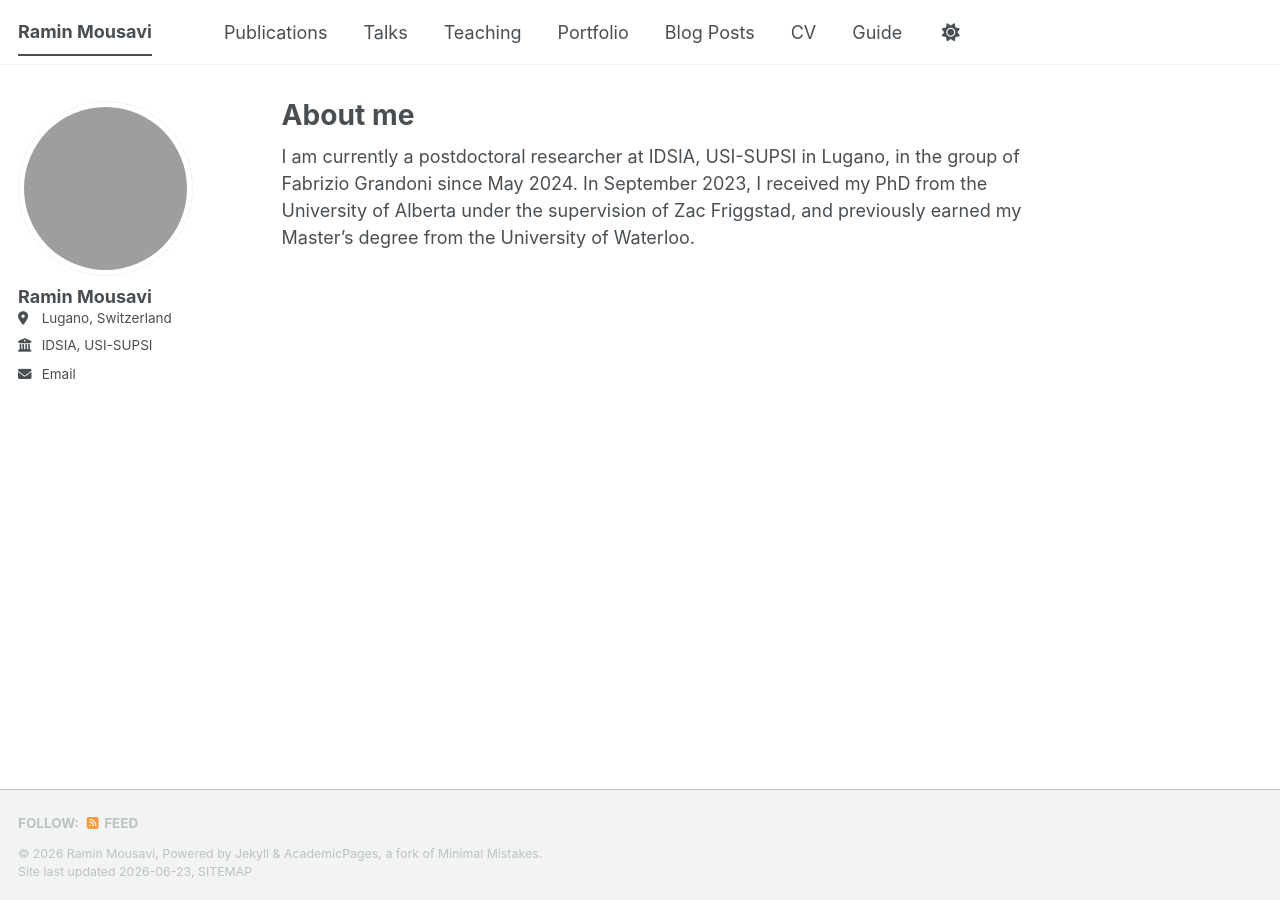
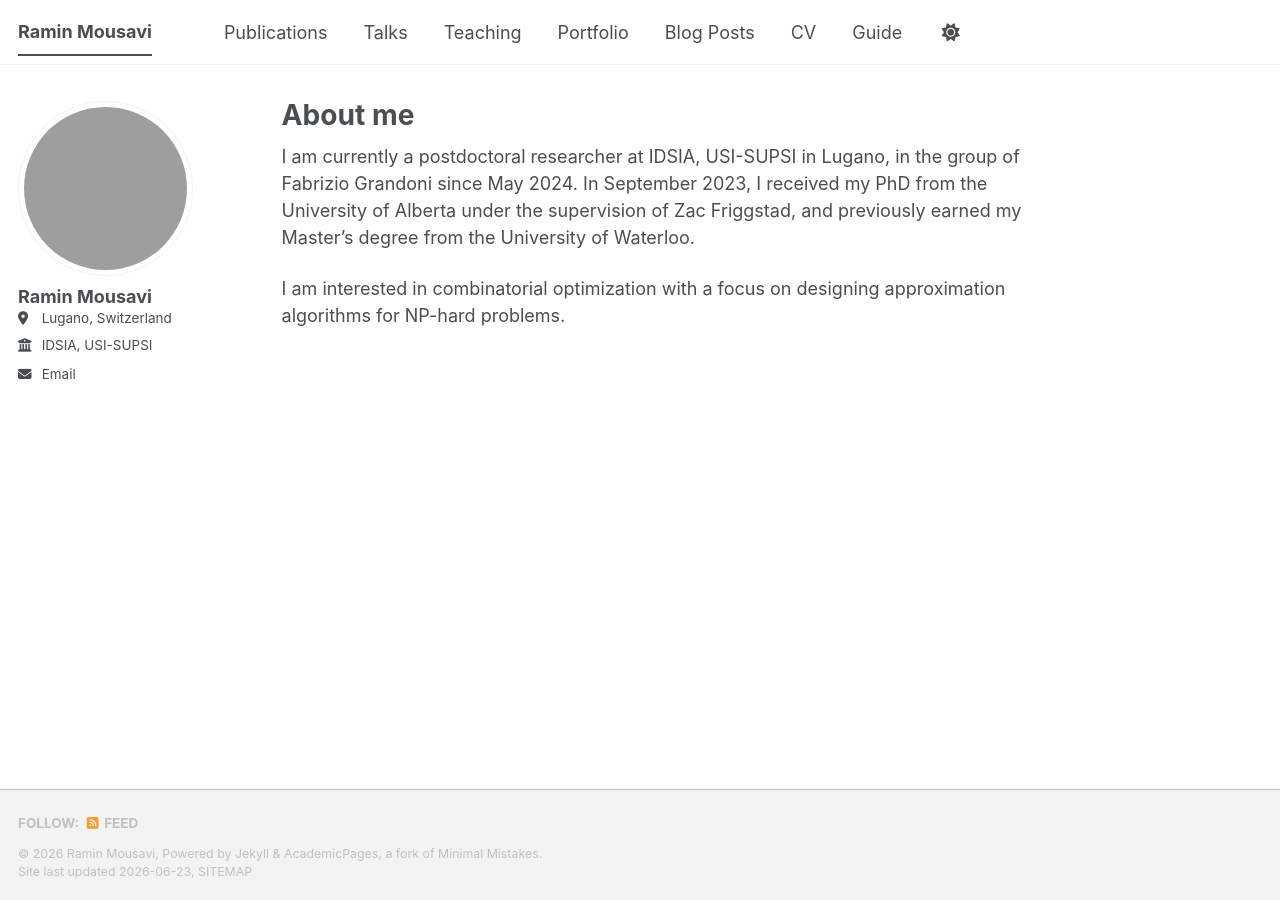
Before and after one commit to rammousavi/rammousavi.github.io, a Jekyll site: the page built from _pages/about.md, in a window 1280 px wide. Built offline with Jekyll 4.4.1, drawn with Linux system fonts in a browser that asks for light colours; a style sheet for code colours, icons or effects is not loaded.

Commit message:
Update about.md

```diff
--- a/_pages/about.md
+++ b/_pages/about.md
@@ -8,3 +8,5 @@ redirect_from:
 ---
 
 I am currently a postdoctoral researcher at IDSIA, USI-SUPSI in Lugano, in the group of Fabrizio Grandoni since May 2024. In September 2023, I received my PhD from the University of Alberta under the supervision of Zac Friggstad, and previously earned my Master’s degree from the University of Waterloo.
+
+I am interested in combinatorial optimization with a focus on designing approximation algorithms for NP-hard problems.
```
